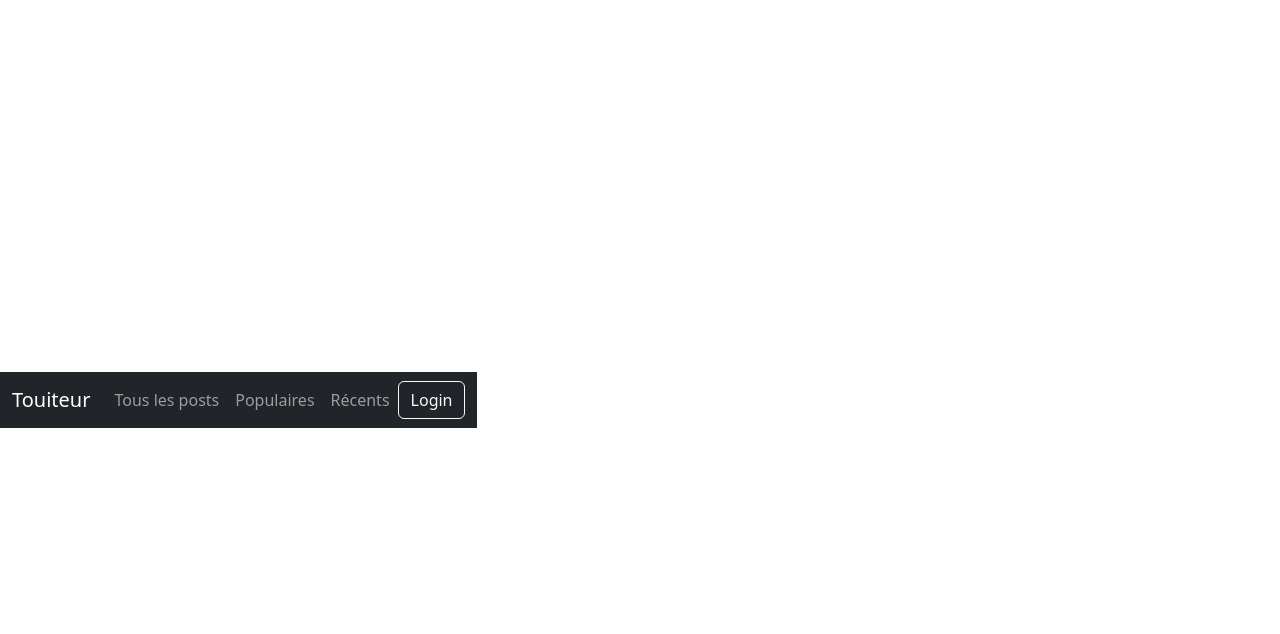
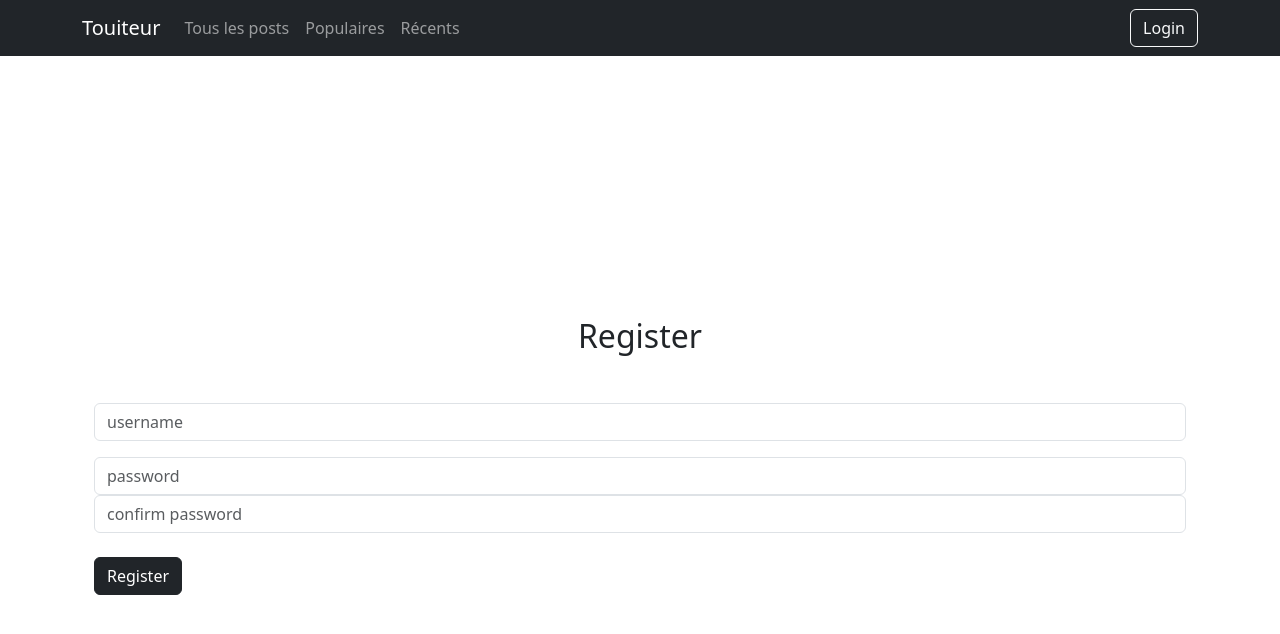
Before and after one commit to Iceprod8/Touiteur, a React (Vite) app in the folder Frontend/: page /register in a window 1280 px wide. Shown: the top 634 px of the page. Built offline with nearby package versions, Linux system fonts and the light colour scheme.

Commit message:
Login & Register

```diff
--- a/Frontend/src/App.css
+++ b/Frontend/src/App.css
@@ -1,9 +1,8 @@
-/* #root {
-  max-width: 1280px;
+#root {
+  width: 100%;
+  height: 100%;
   margin: 0 auto;
-  padding: 2rem;
-  text-align: center;
-} */
+}
 
 .pagination{
   display: flex;
--- a/Frontend/src/App.tsx
+++ b/Frontend/src/App.tsx
@@ -6,6 +6,8 @@ import './App.css';
 import NavbarComponent from './navbar';
 import AllCardsComponents from './pages/allCards';
 import { BrowserRouter as Router, Routes, Route } from "react-router-dom";
+import Login from './pages/Login';
+import Register from './pages/Register';
 
 const client = new ApolloClient({
   uri: 'http://localhost:4000/graphql',
@@ -31,7 +33,8 @@ function App() {
         <Route path="/" element={<AllCardsComponents />} />
         <Route path="/features"/>
         <Route path="/pricing"/>
-        <Route path="/login"/>
+        <Route path="/login" element={<Login/>}/>
+        <Route path="/register" element={<Register/>}/>
       </Routes>
     </Router>
     </div>
--- a/Frontend/src/pages/Login.tsx
+++ b/Frontend/src/pages/Login.tsx
@@ -1,15 +1,79 @@
 import { useState } from "react";
+import { gql, useMutation } from "@apollo/client";
+import Form from "react-bootstrap/Form";
+import Button from "react-bootstrap/Button";
+import InputGroup from "react-bootstrap/InputGroup";
+import { Col, Container, Row } from "react-bootstrap";
 
-const Login = () => {
-    const [formState, setFormState] = useState({
-      login: true,
-      email: '',
-      password: '',
-      name: ''
-    });
+const LOGIN_MUTATION = gql`
+  mutation Login($username: String!, $password: String!) {
+    login(email: $username, password: $password) {
+      token
+    }
+  }
+`;
+
+const LoginComponent = () => {
+    const [username, setUsername] = useState("");
+    const [password, setPassword] = useState("");
+    const [error, setError] = useState<string | null>(null);
+    const [login, { loading }] = useMutation(LOGIN_MUTATION, {
+        onCompleted: (data) => {
+
+          const token = data.login.token;
+
+          sessionStorage.setItem("auth-token", token);
+
+        },
+        onError: (err) => {
+            setError("Login didn't work: " + err.message);
+        }
+      });
+
+    const handleLogin = async (e: React.FormEvent) => {
+        e.preventDefault();
+        if (!username || !password) {
+          setError("Missing data");
+          return;
+        }
+        login({ variables: { username, password } });
+      };
+
 
     return(
+        <div>
+             <Container className="d-flex justify-content-center align-items-center min-vh-100">
+                <Row className="w-100">
+                    <Col xs={12} md={12} lg={12} className="custom-container">
+                    <div className="">
+                        <h2 className="text-center mb-5">Register</h2>
+                            <Form onSubmit={handleLogin} className="flex flex-col">
+                                <InputGroup className="mb-3">
+                                    <Form.Control
+                                        type="username"
+                                        placeholder="username"
+                                        value={username}
+                                        onChange={(e) => setUsername(e.target.value)}
+                                    />
+                                </InputGroup>
+                                <InputGroup className="mb-5">
+                                    <Form.Control
+                                        type="password"
+                                        placeholder="password"
+                                        value={password}
+                                        onChange={(e) => setPassword(e.target.value)}
+                                    />
+                                </InputGroup>
+                                <Button type="submit" disabled={loading} className="btn-dark">
+                                    {loading ? "Loading..." : "Connect"}
+                                </Button>
+                            </Form>
+                        </div>
+                    </Col>
+                </Row>
+            </Container>
+        </div>
+    )
+}
 
-    )
-
-    export default Login,
+    export default LoginComponent
--- a/Frontend/src/pages/Register.tsx
+++ b/Frontend/src/pages/Register.tsx
@@ -0,0 +1,88 @@
+import { gql, useMutation } from "@apollo/client";
+import { useState } from "react";
+import { Button, Col, Container, Form, InputGroup, Row } from "react-bootstrap";
+
+const REGISTER_MUTATION = gql`
+  mutation Register($username: String!, $password: String!) {
+    register(email: $username, password: $password) {
+      token
+    }
+  }
+`;
+
+const RegisterComponent = () => {
+    const [username, setUsername] = useState("");
+    const [password, setPassword] = useState("");
+    const [passwordConfim, setPasswordConfirm] = useState("");
+    const [error, setError] = useState<string | null>(null);
+    const [register, { loading }] = useMutation(REGISTER_MUTATION, {
+        onCompleted: (data) => {
+
+            const token = data.login.token;
+
+            sessionStorage.setItem("auth-token", token);
+
+            },
+            onError: (err) => {
+                setError("Register didn't work: " + err.message);
+            }
+          });
+
+        const handleRegister = async (e: React.FormEvent) => {
+            e.preventDefault();
+            if (!username || !password || !passwordConfim) {
+              setError("Missing data");
+              return;
+            }
+            if (password != passwordConfim) {
+                setError("Not the same password");
+                return;
+              }
+            register({ variables: { username, password } });
+          };
+
+    return (
+        <div>
+            <Container className="d-flex justify-content-center align-items-center min-vh-100">
+                <Row className="w-100">
+                    <Col xs={12} md={12} lg={12} className="custom-container">
+                    <div className="">
+                        <h2 className="text-center mb-5">Register</h2>
+                            <Form onSubmit={handleRegister} className="flex flex-col">
+                                <InputGroup className="mb-3">
+                                    <Form.Control
+                                        type="username"
+                                        placeholder="username"
+                                        value={username}
+                                        onChange={(e) => setUsername(e.target.value)}
+                                    />
+                                </InputGroup>
+                                <InputGroup className="">
+                                    <Form.Control
+                                        type="password"
+                                        placeholder="password"
+                                        value={password}
+                                        onChange={(e) => setPassword(e.target.value)}
+                                    />
+                                </InputGroup>
+                                <InputGroup className="mb-4">
+                                    <Form.Control
+                                        type="passwordConfirm"
+                                        placeholder="confirm password"
+                                        value={password}
+                                        onChange={(e) => setPasswordConfirm(e.target.value)}
+                                    />
+                                </InputGroup>
+                                <Button type="submit" disabled={loading} className="btn-dark">
+                                    {loading ? "Loading..." : "Register"}
+                                </Button>
+                            </Form>
+                        </div>
+                    </Col>
+                </Row>
+            </Container>
+        </div>
+    )
+}
+
+export default RegisterComponent
```
